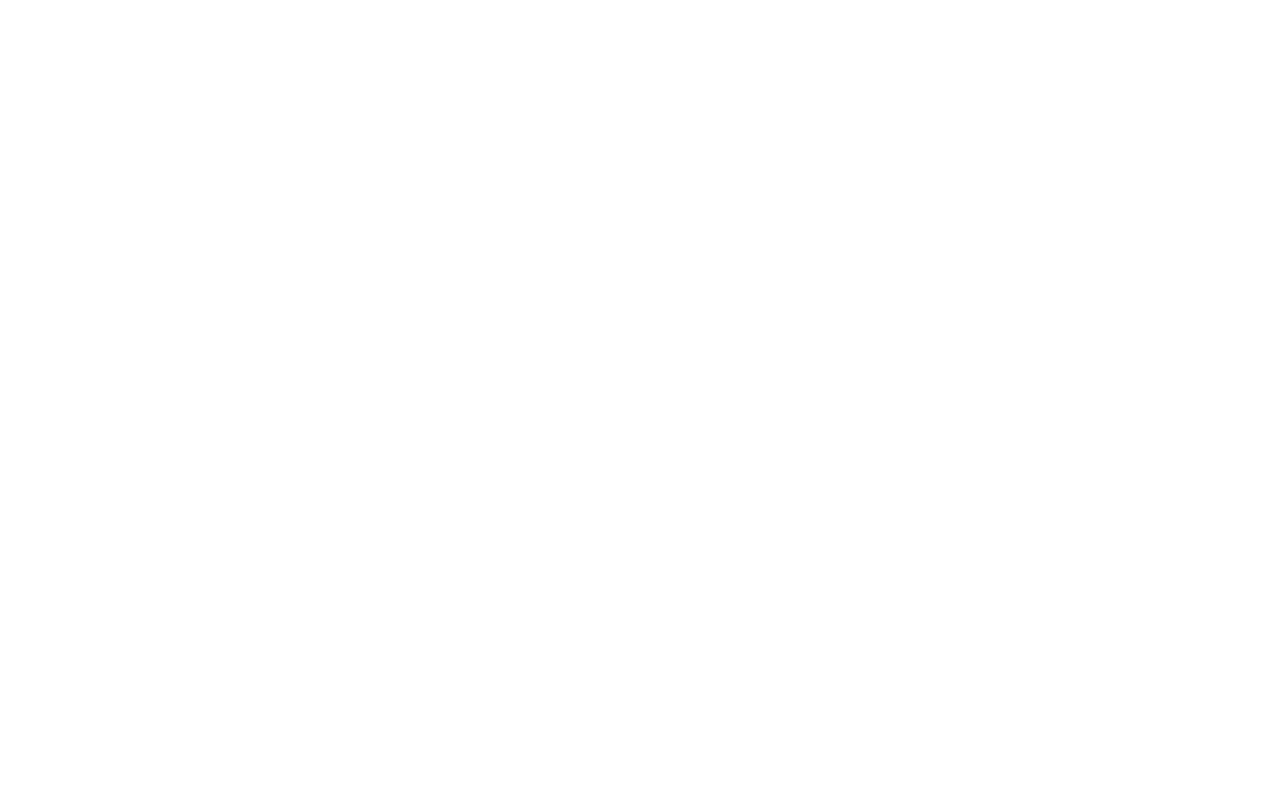
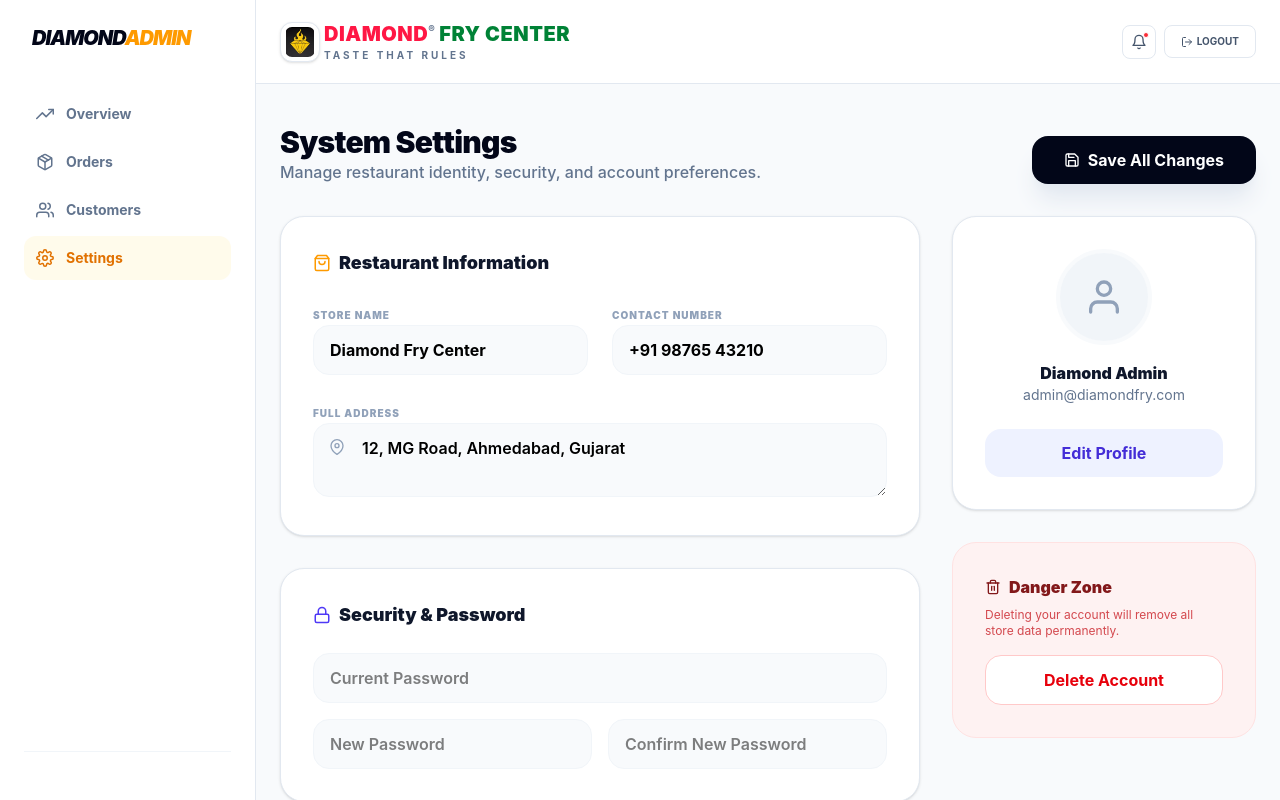
Before and after one commit to Khalid0226/food-delivery-web, a React app: page /admin/settings in a window 1280 px wide. Before the commit this address had no page. Built offline with nearby package versions, Linux system fonts and the light colour scheme; the HTML template or start-up script is replaced by a standard one.

Commit message:
new features

```diff
--- a/src/App.jsx
+++ b/src/App.jsx
@@ -18,6 +18,7 @@
 import Orders from './modules/admin/Orders';
 import Customers from './modules/admin/Customers';
 import CustomerProfile from './modules/admin/CustomerProfile';
+import Settings from './modules/admin/Settings';
 
 function App() {
   return (
@@ -48,6 +49,7 @@
           <Route path='/admin/customers' element={<Customers />}></Route>
 
           <Route path='/admin/customer-profile/:id' element={<CustomerProfile />}></Route>
+          <Route path='/admin/settings' element={<Settings />}></Route>
         </Routes>
       </Layout>
     </BrowserRouter>
--- /dev/null
+++ b/src/modules/admin/Settings.jsx
@@ -0,0 +1,100 @@
+import React, { useState } from 'react';
+import { FiUser, FiShoppingBag, FiSave, FiLock, FiCamera, FiMapPin, FiTrash2 } from 'react-icons/fi';
+import AdminLayout from "../../components/admin_layout/AdminLayout";
+import AdminHeader from "../../components/admin_layout/AdminHeader";
+
+export default function Settings() {
+    const [loading, setLoading] = useState(false);
+
+    const handleSave = () => {
+        setLoading(true);
+        setTimeout(() => setLoading(false), 1500); // Simulate API call
+    };
+
+    return (
+        <AdminLayout>
+            <AdminHeader />
+            <div className="max-w-5xl mx-auto px-6 py-10">
+                <div className="flex justify-between items-end mb-8">
+                    <div>
+                        <h1 className="text-3xl font-black text-slate-950 tracking-tight">System Settings</h1>
+                        <p className="text-slate-500 font-medium">Manage restaurant identity, security, and account preferences.</p>
+                    </div>
+                    <button
+                        onClick={handleSave}
+                        disabled={loading}
+                        className="flex items-center gap-2 px-8 py-3 bg-slate-950 text-white rounded-2xl font-bold hover:bg-slate-800 transition-all shadow-xl shadow-slate-200 active:scale-95 disabled:opacity-50"
+                    >
+                        {loading ? "Saving..." : <><FiSave /> Save All Changes</>}
+                    </button>
+                </div>
+
+                <div className="grid grid-cols-1 lg:grid-cols-3 gap-8">
+                    {/* LEFT COLUMN */}
+                    <div className="lg:col-span-2 space-y-8">
+                        {/* Restaurant Information */}
+                        <div className="bg-white rounded-3xl border border-slate-200 p-8 shadow-sm">
+                            <h2 className="text-lg font-black text-slate-900 mb-6 flex items-center gap-2">
+                                <FiShoppingBag className="text-amber-500" /> Restaurant Information
+                            </h2>
+                            <div className="grid grid-cols-1 md:grid-cols-2 gap-6">
+                                <div className="space-y-2">
+                                    <label className="text-[10px] font-black text-slate-400 uppercase tracking-widest">Store Name</label>
+                                    <input type="text" defaultValue="Diamond Fry Center" className="w-full px-4 py-3 bg-slate-50 border border-slate-100 rounded-2xl font-bold outline-none focus:ring-4 focus:ring-amber-500/10 focus:border-amber-500 transition-all" />
+                                </div>
+                                <div className="space-y-2">
+                                    <label className="text-[10px] font-black text-slate-400 uppercase tracking-widest">Contact Number</label>
+                                    <input type="text" defaultValue="+91 98765 43210" className="w-full px-4 py-3 bg-slate-50 border border-slate-100 rounded-2xl font-bold outline-none focus:ring-4 focus:ring-amber-500/10 focus:border-amber-500 transition-all" />
+                                </div>
+                                <div className="col-span-2 space-y-2">
+                                    <label className="text-[10px] font-black text-slate-400 uppercase tracking-widest">Full Address</label>
+                                    <div className="relative">
+                                        <FiMapPin className="absolute left-4 top-4 text-slate-400" />
+                                        <textarea rows="2" defaultValue="12, MG Road, Ahmedabad, Gujarat" className="w-full pl-12 pr-4 py-3 bg-slate-50 border border-slate-100 rounded-2xl font-semibold outline-none focus:ring-4 focus:ring-amber-500/10 focus:border-amber-500 transition-all"></textarea>
+                                    </div>
+                                </div>
+                            </div>
+                        </div>
+
+                        {/* Security Section */}
+                        <div className="bg-white rounded-3xl border border-slate-200 p-8 shadow-sm">
+                            <h2 className="text-lg font-black text-slate-900 mb-6 flex items-center gap-2">
+                                <FiLock className="text-indigo-600" /> Security & Password
+                            </h2>
+                            <div className="space-y-4">
+                                <input type="password" placeholder="Current Password" className="w-full px-4 py-3 bg-slate-50 border border-slate-100 rounded-2xl font-semibold outline-none focus:ring-4 focus:ring-indigo-500/10 focus:border-indigo-500 transition-all" />
+                                <div className="grid grid-cols-2 gap-4">
+                                    <input type="password" placeholder="New Password" className="w-full px-4 py-3 bg-slate-50 border border-slate-100 rounded-2xl font-semibold outline-none focus:ring-4 focus:ring-indigo-500/10 focus:border-indigo-500 transition-all" />
+                                    <input type="password" placeholder="Confirm New Password" className="w-full px-4 py-3 bg-slate-50 border border-slate-100 rounded-2xl font-semibold outline-none focus:ring-4 focus:ring-indigo-500/10 focus:border-indigo-500 transition-all" />
+                                </div>
+                            </div>
+                        </div>
+                    </div>
+
+                    {/* RIGHT COLUMN */}
+                    <div className="space-y-8">
+                        <div className="bg-white rounded-3xl border border-slate-200 p-8 shadow-sm text-center">
+                            <div className="w-24 h-24 bg-slate-100 rounded-full mx-auto mb-4 flex items-center justify-center border-4 border-slate-50 relative group cursor-pointer overflow-hidden">
+                                <FiUser size={40} className="text-slate-400" />
+                                <div className="absolute inset-0 bg-black/60 flex items-center justify-center opacity-0 group-hover:opacity-100 transition-opacity">
+                                    <FiCamera className="text-white" />
+                                </div>
+                            </div>
+                            <h3 className="font-black text-slate-900">Diamond Admin</h3>
+                            <p className="text-sm text-slate-500 mb-6">admin@diamondfry.com</p>
+                            <button className="w-full py-3 bg-indigo-50 text-indigo-700 rounded-2xl font-bold hover:bg-indigo-100 transition-all active:scale-95">Edit Profile</button>
+                        </div>
+
+                        <div className="bg-red-50 rounded-3xl border border-red-100 p-8">
+                            <h2 className="text-red-900 font-black mb-2 flex items-center gap-2">
+                                <FiTrash2 /> Danger Zone
+                            </h2>
+                            <p className="text-red-700/70 text-xs mb-4">Deleting your account will remove all store data permanently.</p>
+                            <button className="w-full py-3 bg-white text-red-600 border border-red-200 rounded-2xl font-bold hover:bg-red-600 hover:text-white transition-all active:scale-95">Delete Account</button>
+                        </div>
+                    </div>
+                </div>
+            </div>
+        </AdminLayout>
+    );
+}
```
